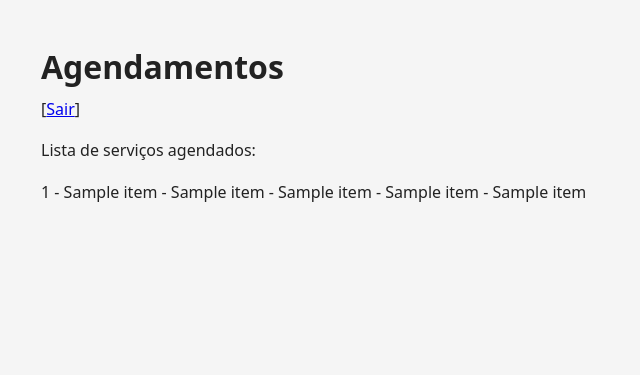
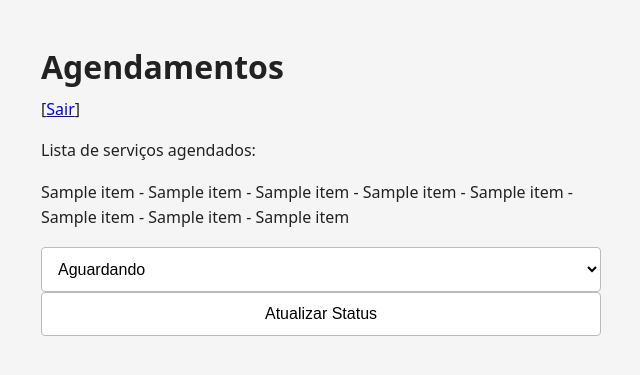
Before and after one commit to joaohfaria/agendamento-dev, a Flask app: template templates/agendamentos.html in a window 1280 px wide. Shown: the top 375 px of the page, without its empty margins (319-959 px from the left). Run offline with Flask 3, Linux system fonts and the light colour scheme; the template is opened without the code that fills it: most values are stand-ins (such as "Sample title", 1, 10 or a date in 2020).

Commit message:
feat: funcionario atualiza status do agendamento

```diff
--- a/database.py
+++ b/database.py
@@ -4,10 +4,9 @@ def criar_tabelas():
     connection = sqlite3.connect('database.db')
     cursor = connection.cursor()
 
-
     cursor.execute("""CREATE TABLE IF NOT EXISTS agendamentos (
                     id INTEGER PRIMARY KEY AUTOINCREMENT,
-                    nome TEXT NOT NULL,
+                    nome TEXT NOT NULL UNIQUE,
                     email TEXT,
                     telefone TEXT,
                     placa TEXT,
--- a/templates/agendamentos.html
+++ b/templates/agendamentos.html
@@ -7,6 +7,14 @@
     [<a href="{{ url_for('logout') }}">Sair</a>]
     <p>Lista de serviços agendados:</p>
     {% for item in agendamentos %}
-    <p>{{ item[0] }} - {{ item[3] }} - {{ item[4] }} - {{ item[5] }} - {{ item[6] }} - {{ item[7] }}</p>
+    <p>{{ item[1] }} - {{ item[2] }} - {{ item[3] }} - {{ item[4] }} - {{ item[5] }} - {{ item[6] }} - {{ item[7] }} - {{ item[8] }} </p>
+    <form method="post" action="{{ url_for('atualizar_status', agendamento_id=item[0]) }}">
+        <select name="status">
+            <option value="Aguardando" {% if item[8] == "Aguardando" %}selected{% endif %}>Aguardando</option>
+            <option value="Em andamento" {% if item[8] == "Em andamento" %}selected{% endif %}>Em andamento</option>
+            <option value="Pronto" {% if item[8] == "Pronto" %}selected{% endif %}>Pronto</option>
+        </select>
+        <input type="submit" value="Atualizar Status">
+    </form>
     {% endfor %}
 {% endblock %}
```
Also changed, not shown: routes.py (+16 -1 lines).
